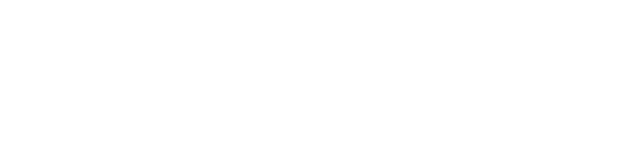
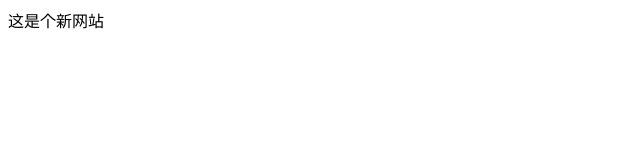
Before and after one commit to miaolou/miaolou.github.io, a plain HTML site: page index.html in a window 1280 px wide. Shown: the whole page, without its empty margins (0-640 px from the left). Drawn offline with Linux system fonts and the light colour scheme.

Commit message:
Update index.html
的

```diff
--- a/index.html
+++ b/index.html
@@ -6,7 +6,7 @@
         <title>正在打开网站</title>
     </head>
     <body>
-
+这是个新网站
 
     </body>
 </html>
```
